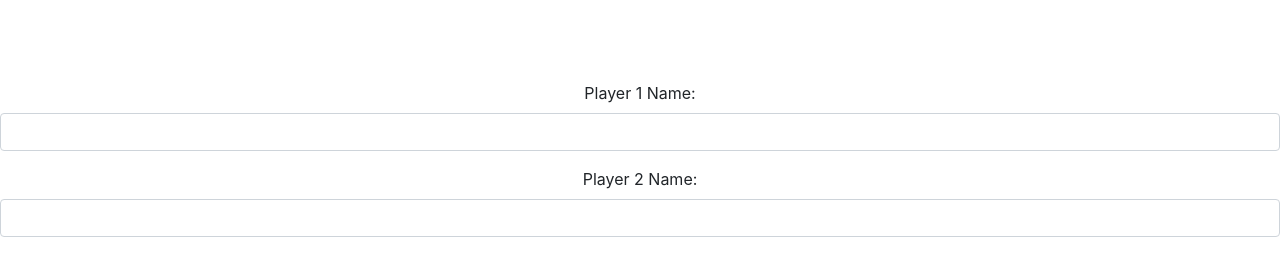
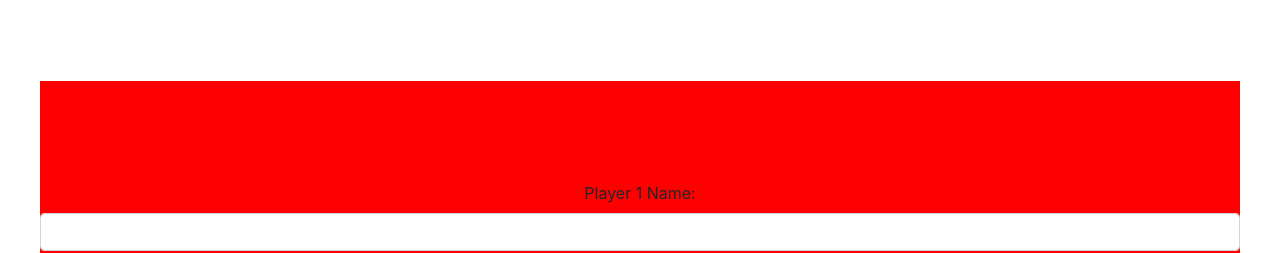
Before and after one commit to justinsospeter/Pig-dice, a plain HTML site: page index.html in a window 1280 px wide. Shown: the part 719-972 px from the top of the page. Drawn offline with Linux system fonts and the light colour scheme.

Commit message:
form margin

```diff
--- a/css/styles.css
+++ b/css/styles.css
@@ -13,6 +13,14 @@ body {
     background-repeat: no-repeat;
 }
 
+.container-2 {
+    height: 400px;
+    background-color: red;
+    padding-top: 100px;
+    margin-right: 40px;
+    margin-left: 40px;
+
+}
 
 .play {
     height: 200px;
--- a/index.html
+++ b/index.html
@@ -36,6 +36,7 @@
         <input required class="player2Name form-control" type="text">
       </div>
     </form>
+    <button id="start" class="btn-info btn">Start</button>
   </section>
   <section></section>
   <footer></footer>
```
